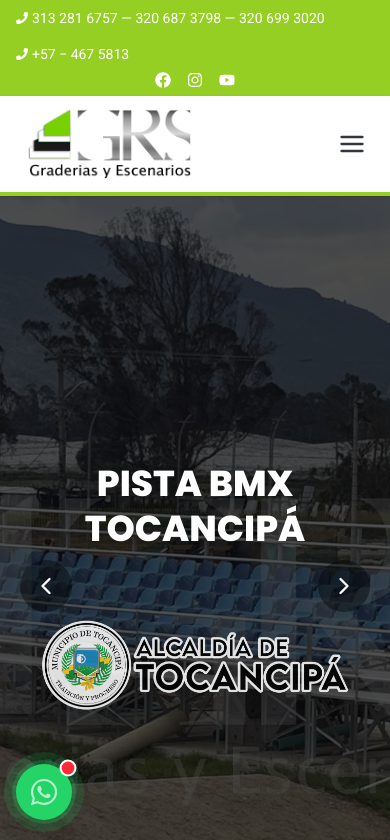
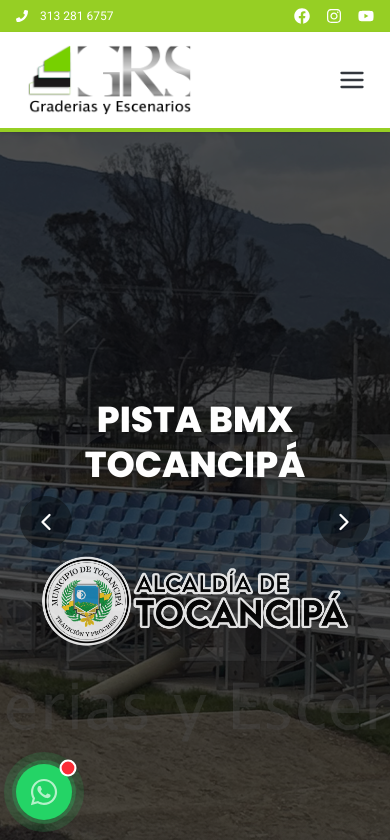
Before and after one commit to disenoprisxel/Graderias-GRS, a Next.js app: page / in a window 390 px wide. Shown: the top 840 px of the page. Built offline with nearby package versions, Linux system fonts and the light colour scheme.

Commit message:
fix(mobile): topbar compacto, hero logos ajustados, videos 1col, productos 2col

```diff
--- a/components/Hero.tsx
+++ b/components/Hero.tsx
@@ -173,29 +173,29 @@
 
             slide.logoRight ? (
               /* ── SLIDE LOGOS DOS (Fuxion) — logos en la parte inferior ── */
-              <div className="relative z-10 h-full flex flex-col justify-end px-8 md:px-14 pb-28">
-                <div className="flex items-end justify-between w-full max-w-5xl mx-auto">
+              <div className="relative z-10 h-full flex flex-col justify-end px-5 md:px-14 pb-20 md:pb-28">
+                <div className="flex items-end justify-between w-full max-w-5xl mx-auto gap-4">
 
                   {/* Logo izquierdo */}
                   <motion.div
                     initial={{ opacity: 0, x: -60, y: 30 }}
                     animate={{ opacity: 1, x: 0, y: 0 }}
                     transition={{ delay: 0.3, duration: 0.8, ease: [0.22, 1, 0.36, 1] }}
-                    className="flex flex-col items-start gap-2"
+                    className="flex flex-col items-start gap-1"
                   >
                     <Image
                       src={slide.logoLeft}
                       alt={slide.logoLeftAlt}
                       width={200}
                       height={100}
-                      className="object-contain max-h-24 w-auto drop-shadow-2xl"
+                      className="object-contain max-h-16 md:max-h-24 w-auto max-w-[130px] md:max-w-none drop-shadow-2xl"
                     />
                     {slide.tagLeft && (
                       <motion.span
                         initial={{ opacity: 0, letterSpacing: '0.1em' }}
-                        animate={{ opacity: 1, letterSpacing: '0.35em' }}
+                        animate={{ opacity: 1, letterSpacing: '0.25em' }}
                         transition={{ delay: 0.7, duration: 0.8 }}
-                        className="text-white/80 font-heading text-sm uppercase"
+                        className="text-white/80 font-heading text-[9px] md:text-sm uppercase tracking-[0.25em]"
                       >
                         {slide.tagLeft}
                       </motion.span>
@@ -213,7 +213,7 @@
                       initial={{ opacity: 0, y: -10 }}
                       animate={{ opacity: 1, y: 0 }}
                       transition={{ delay: 0.7, duration: 0.6 }}
-                      className="text-white/70 font-heading tracking-[0.3em] text-xs uppercase"
+                      className="text-white/70 font-heading tracking-[0.2em] md:tracking-[0.3em] text-[9px] md:text-xs uppercase"
                     >
                       C O N V E N C I Ó N
                     </motion.span>
@@ -222,13 +222,13 @@
                       alt={slide.logoRightAlt}
                       width={260}
                       height={90}
-                      className="object-contain max-h-20 w-auto drop-shadow-2xl"
+                      className="object-contain max-h-14 md:max-h-20 w-auto max-w-[140px] md:max-w-none drop-shadow-2xl"
                     />
                     <motion.span
                       initial={{ opacity: 0, y: 10 }}
                       animate={{ opacity: 1, y: 0 }}
                       transition={{ delay: 0.9, duration: 0.6 }}
-                      className="text-white/70 font-heading tracking-[0.4em] text-base"
+                      className="text-white/70 font-heading tracking-[0.3em] md:tracking-[0.4em] text-sm md:text-base"
                     >
                       2 0 2 4
                     </motion.span>
--- a/components/TopBar.tsx
+++ b/components/TopBar.tsx
@@ -3,21 +3,20 @@
 export default function TopBar() {
   return (
     <div className="bg-primary text-white text-sm py-2 px-4">
-      <div className="max-w-7xl mx-auto flex flex-col sm:flex-row items-center justify-between gap-2">
-        {/* Phones */}
-        <div className="flex flex-wrap items-center gap-4">
-          <span className="flex items-center gap-1">
-            <FaPhone className="text-xs" />
-            313 281 6757 &mdash; 320 687 3798 &mdash; 320 699 3020
+      <div className="max-w-7xl mx-auto flex items-center justify-between gap-2">
+        {/* Phones — en móvil solo un número, en desktop todos */}
+        <div className="flex items-center gap-3 min-w-0">
+          <FaPhone className="text-xs shrink-0" />
+          <span className="hidden md:inline truncate">
+            313 281 6757 &mdash; 320 687 3798 &mdash; 320 699 3020 &nbsp;&mdash;&nbsp; +57 &minus; 467 5813
           </span>
-          <span className="flex items-center gap-1">
-            <FaPhone className="text-xs" />
-            +57 &minus; 467 5813
+          <span className="md:hidden text-xs truncate">
+            313 281 6757
           </span>
         </div>
 
         {/* Social icons */}
-        <div className="flex items-center gap-4">
+        <div className="flex items-center gap-4 shrink-0">
           <a
             href="https://www.facebook.com/graderiasgrs"
             target="_blank"
--- a/components/sections/ProductosGrid.tsx
+++ b/components/sections/ProductosGrid.tsx
@@ -89,11 +89,42 @@
         </p>
       </motion.div>
 
-      {/* Asymmetric grid */}
+      {/* ── MÓVIL: grid 2 columnas simples ── */}
+      <div className="lg:hidden max-w-lg mx-auto px-4 grid grid-cols-2 gap-3">
+        {productos.map((p, i) => (
+          <motion.div
+            key={`mob-${p.href}`}
+            initial={{ opacity: 0, y: 20 }}
+            whileInView={{ opacity: 1, y: 0 }}
+            viewport={{ once: true, margin: '-30px' }}
+            transition={{ duration: 0.5, ease: 'easeOut', delay: (i % 2) * 0.08 }}
+            className="overflow-hidden bg-white group rounded-sm shadow-sm"
+          >
+            <Link href={p.href} className="block">
+              <div className="relative aspect-[4/3] overflow-hidden">
+                <Image
+                  src={p.image}
+                  alt={p.label}
+                  fill
+                  className="object-cover group-hover:scale-110 transition-transform duration-700"
+                  loading="lazy"
+                />
+                <div className="absolute inset-0 bg-dark/0 group-hover:bg-dark/20 transition-colors duration-400" />
+              </div>
+              <div className="py-2 px-2 bg-white group-hover:bg-primary transition-colors duration-300 min-h-[44px] flex items-center justify-center">
+                <span className="font-heading font-semibold text-primary group-hover:text-white text-xs text-center leading-tight transition-colors duration-300">
+                  {p.label}
+                </span>
+              </div>
+            </Link>
+          </motion.div>
+        ))}
+      </div>
+
+      {/* ── DESKTOP: bento asimétrico ── */}
       <div
-        className="max-w-5xl mx-auto px-4"
+        className="hidden lg:grid max-w-5xl mx-auto px-4"
         style={{
-          display: 'grid',
           gridTemplateColumns: 'repeat(3, 1fr)',
           gridAutoRows: '260px',
           gap: '12px',
@@ -101,7 +132,7 @@
       >
         {productos.map((p, i) => (
           <motion.div
-            key={p.href}
+            key={`desk-${p.href}`}
             initial={{ opacity: 0, y: 20 }}
             whileInView={{ opacity: 1, y: 0 }}
             viewport={{ once: true, margin: '-40px' }}
@@ -110,7 +141,6 @@
             className="overflow-hidden bg-white group"
           >
             <Link href={p.href} className="block h-full">
-              {/* Image fills all space above the title bar */}
               <div className="relative w-full h-[calc(100%-48px)] overflow-hidden">
                 <Image
                   src={p.image}
@@ -119,10 +149,8 @@
                   className="object-cover group-hover:scale-110 transition-transform duration-700"
                   loading="lazy"
                 />
-                {/* Subtle overlay on hover */}
                 <div className="absolute inset-0 bg-dark/0 group-hover:bg-dark/20 transition-colors duration-400" />
               </div>
-              {/* Title bar */}
               <div className="h-12 flex items-center justify-center px-3 bg-white group-hover:bg-primary transition-colors duration-300">
                 <span className="font-heading font-semibold text-primary group-hover:text-white text-sm text-center leading-tight transition-colors duration-300">
                   {p.label}
--- a/components/sections/QuienesSomos.tsx
+++ b/components/sections/QuienesSomos.tsx
@@ -30,8 +30,8 @@
           viewport={{ once: true, margin: '-80px' }}
           transition={{ duration: 0.8, ease: 'easeOut' }}
         >
-          {/* Videos 2 columnas */}
-          <div className="grid grid-cols-2 gap-3 mb-8">
+          {/* Videos — 1 col en móvil, 2 en tablet+ */}
+          <div className="grid grid-cols-1 sm:grid-cols-2 gap-3 mb-8">
             {videos.map((v) => (
               <div
                 key={v.id}
```
